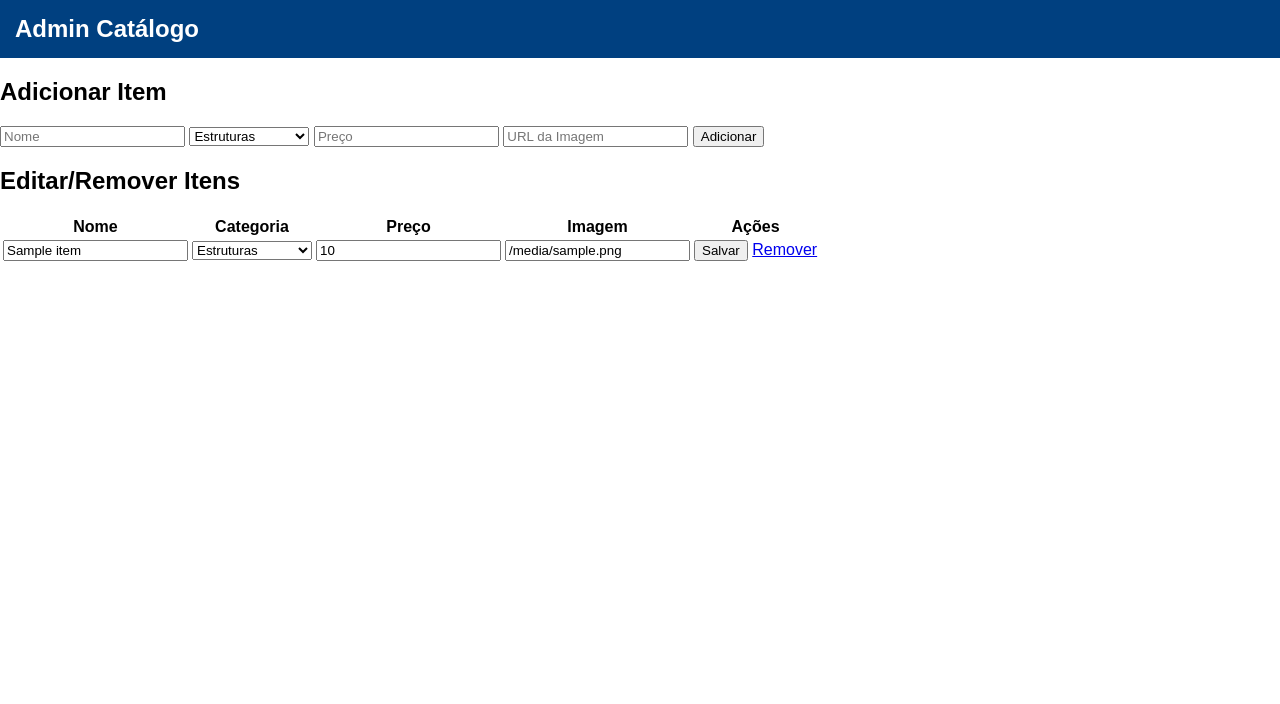
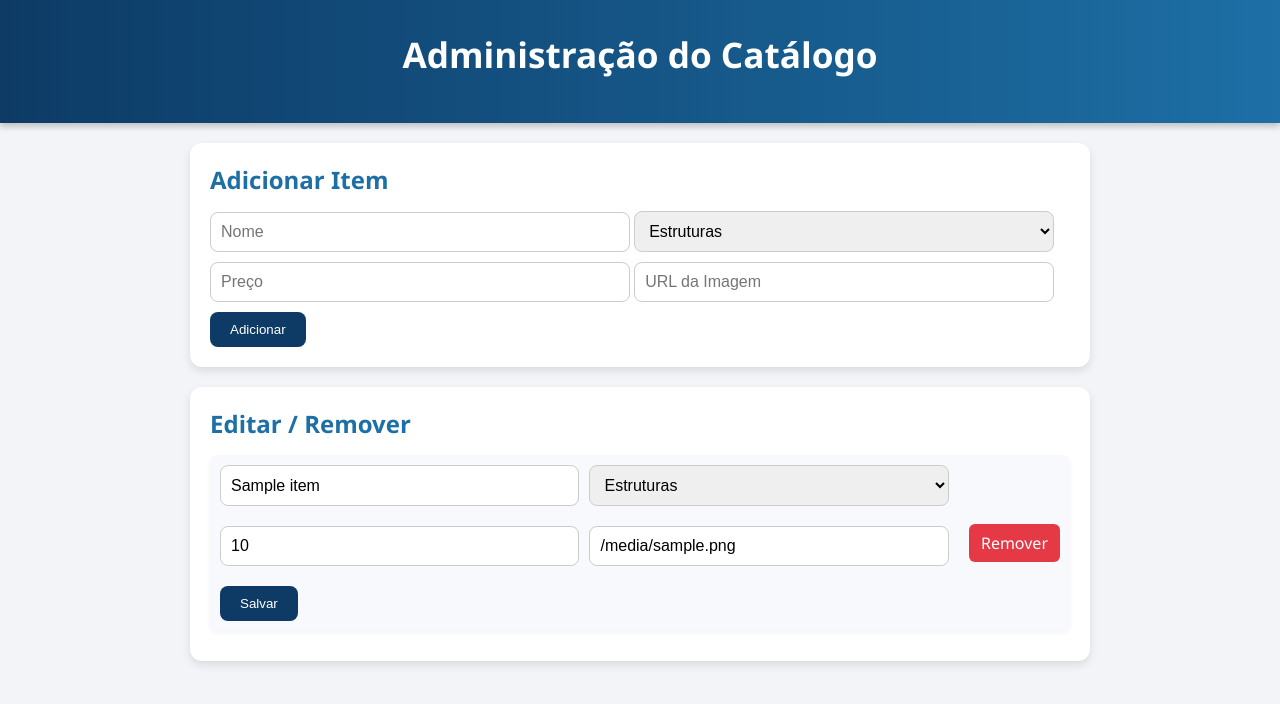
Before and after one commit to RicardoS2/Programa-o-salete, a Flask app: page /admin in a window 1280 px wide. Shown: the top 704 px of the page. Run offline with Flask 3, Linux system fonts and the light colour scheme; a database or web service that is not in the repository returns one stand-in record (values such as "Sample title"); data that the repository does not hold is empty.

Commit message:
auto slide on

```diff
--- a/app.py
+++ b/app.py
@@ -6,7 +6,7 @@ app = Flask(__name__)
 # URL do Firebase Realtime Database
 FIREBASE_DB_URL = "https://salete-d88c1-default-rtdb.firebaseio.com/"
 
-# Categorias fixas para engenharia civil
+# Categorias fixas
 CATEGORIES = [
     "Estruturas",
     "Materiais",
@@ -16,7 +16,7 @@ CATEGORIES = [
     "Segurança"
 ]
 
-# ----------------- Funções auxiliares -----------------
+# ----------------- Funções -----------------
 def get_items():
     response = requests.get(FIREBASE_DB_URL + "items.json")
     if response.status_code == 200 and response.json():
@@ -38,8 +38,8 @@ def index():
     items = get_items()
     filtro_categoria = request.args.get("categoria", "")
     filtro_nome = request.args.get("nome", "").lower()
+    filtered_items = []
 
-    filtered_items = []
     for key, item in items.items():
         if (filtro_categoria in item["category"] or not filtro_categoria) and \
            (filtro_nome in item["name"].lower() or not filtro_nome):
@@ -79,6 +79,3 @@ def admin_edit(item_id):
 def admin_delete(item_id):
     delete_item(item_id)
     return redirect(url_for("admin"))
-
-# ----------------- Remover app.run() para Vercel -----------------
-# Vercel chamará o app diretamente
--- a/static/style.css
+++ b/static/style.css
@@ -1,51 +1,181 @@
-body {
-  font-family: Arial, sans-serif;
+/* ===== Reset & Base ===== */
+* {
   margin: 0;
   padding: 0;
+  box-sizing: border-box;
+}
+body {
+  font-family: 'Segoe UI', Tahoma, Geneva, Verdana, sans-serif;
+  background: #f2f4f7;
+  color: #333;
+}
+a {
+  text-decoration: none;
+  color: inherit;
+}
+button {
+  cursor: pointer;
 }
 
-nav {
-  background-color: #004080;
+/* ===== Header ===== */
+header {
+  background: linear-gradient(90deg, #0d3b66, #1d6fa5);
   color: white;
-  padding: 15px;
-  display: flex;
-  justify-content: space-between;
-  align-items: center;
+  padding: 30px 20px;
+  text-align: center;
+  box-shadow: 0 4px 6px rgba(0, 0, 0, 0.2);
+}
+header h1 {
+  font-size: 2.2rem;
+  margin-bottom: 15px;
 }
 
-nav h1 {
-  margin: 0;
+/* ===== Filters ===== */
+.filters {
+  margin-top: 10px;
+  display: flex;
+  justify-content: center;
+  flex-wrap: wrap;
+  gap: 10px;
+}
+.filters input,
+.filters select {
+  padding: 10px 15px;
+  border-radius: 8px;
+  border: none;
+  outline: none;
+  font-size: 1rem;
+  box-shadow: 0 2px 4px rgba(0, 0, 0, 0.1);
+}
+.filters input:focus,
+.filters select:focus {
+  box-shadow: 0 0 0 3px rgba(29, 111, 165, 0.3);
 }
 
-.filters input,
-.filters select {
-  padding: 5px 10px;
-  margin-left: 10px;
-  border-radius: 5px;
-  border: none;
+/* ===== Carousel ===== */
+.carousel-container {
+  overflow: hidden;
+  margin: 30px auto;
+  width: 90%;
+}
+.carousel {
+  display: flex;
+  gap: 20px;
+  animation: scroll 25s linear infinite;
+}
+.carousel:hover {
+  animation-play-state: paused;
+}
+.carousel-item {
+  background: white;
+  border-radius: 12px;
+  padding: 15px;
+  min-width: 250px;
+  transition: transform 0.4s, box-shadow 0.3s;
+  box-shadow: 0 4px 6px rgba(0, 0, 0, 0.1);
+  text-align: center;
+}
+.carousel-item:hover {
+  transform: scale(1.2);
+  box-shadow: 0 8px 20px rgba(0, 0, 0, 0.25);
+}
+.carousel-item img {
+  width: 100%;
+  height: 150px;
+  object-fit: cover;
+  border-radius: 10px;
+  margin-bottom: 10px;
+}
+.carousel-item h3 {
+  font-size: 1.1rem;
+  margin-bottom: 5px;
+  color: #0d3b66;
+}
+.carousel-item p {
+  font-size: 0.95rem;
+  color: #555;
+  margin-bottom: 5px;
 }
 
-.carousel {
-  display: flex;
-  overflow-x: auto;
-  gap: 20px;
-  padding: 20px;
-  scroll-behavior: smooth;
+/* ===== Carousel Animation ===== */
+@keyframes scroll {
+  0% {
+    transform: translateX(0);
+  }
+  100% {
+    transform: translateX(-50%);
+  }
 }
 
-.carousel-item {
-  min-width: 250px;
+/* ===== Admin Page ===== */
+section {
+  max-width: 900px;
+  margin: 20px auto;
+  padding: 20px;
+  background: white;
+  border-radius: 12px;
+  box-shadow: 0 4px 8px rgba(0, 0, 0, 0.1);
+}
+h2 {
+  margin-bottom: 15px;
+  color: #1d6fa5;
+}
+form input,
+form select {
+  width: calc(50% - 10px);
+  margin-bottom: 10px;
+  padding: 10px;
+  border-radius: 8px;
   border: 1px solid #ccc;
-  border-radius: 10px;
-  padding: 10px;
-  transition: transform 0.3s;
+  font-size: 1rem;
+}
+form button {
+  background: #0d3b66;
+  color: white;
+  border: none;
+  padding: 10px 20px;
+  border-radius: 8px;
+  transition: 0.3s;
+}
+form button:hover {
+  background: #1d6fa5;
 }
 
-.carousel-item img {
-  width: 100%;
-  border-radius: 10px;
+.admin-item {
+  display: flex;
+  flex-wrap: wrap;
+  gap: 10px;
+  align-items: center;
+  margin-bottom: 10px;
+  padding: 10px;
+  background: #f7f9fc;
+  border-radius: 8px;
+  box-shadow: 0 2px 4px rgba(0, 0, 0, 0.05);
+}
+.admin-item form {
+  display: flex;
+  flex-wrap: wrap;
+  gap: 10px;
+  flex: 1;
+}
+.admin-item .delete {
+  color: white;
+  background: #e63946;
+  padding: 8px 12px;
+  border-radius: 6px;
+  transition: 0.3s;
+}
+.admin-item .delete:hover {
+  background: #d62828;
 }
 
-.carousel-item:hover {
-  transform: scale(1.2);
+/* ===== Responsividade ===== */
+@media (max-width: 768px) {
+  .carousel-item {
+    min-width: 200px;
+  }
+  form input,
+  form select {
+    width: 100%;
+  }
 }
--- a/templates/admin.html
+++ b/templates/admin.html
@@ -1,61 +1,48 @@
 <!DOCTYPE html>
-<html lang="en">
+<html lang="pt-BR">
 <head>
 <meta charset="UTF-8">
-    <title>Admin - Catálogo Engenharia Civil</title>
-    <link rel="stylesheet" href="{{ url_for('static', filename='style.css') }}">
+<title>Admin - Catálogo</title>
+<link rel="stylesheet" href="/static/style.css">
 </head>
 <body>
-    <nav>
-        <h1>Admin Catálogo</h1>
-    </nav>
+<header>
+    <h1>Administração do Catálogo</h1>
+</header>
 
 <section>
 <h2>Adicionar Item</h2>
-        <form action="{{ url_for('admin_add') }}" method="POST">
-            <input name="name" placeholder="Nome" required>
-            <select name="category">
+<form method="POST" action="/admin/add">
+    <input type="text" name="name" placeholder="Nome" required>
+    <select name="category" required>
         {% for cat in categories %}
-                    <option value="{{ cat }}">{{ cat }}</option>
+        <option value="{{cat}}">{{cat}}</option>
         {% endfor %}
     </select>
-            <input name="price" placeholder="Preço" required>
-            <input name="image" placeholder="URL da Imagem" required>
+    <input type="text" name="price" placeholder="Preço" required>
+    <input type="text" name="image" placeholder="URL da Imagem" required>
     <button type="submit">Adicionar</button>
 </form>
 </section>
 
 <section>
-        <h2>Editar/Remover Itens</h2>
-        <table>
-            <tr>
-                <th>Nome</th>
-                <th>Categoria</th>
-                <th>Preço</th>
-                <th>Imagem</th>
-                <th>Ações</th>
-            </tr>
+<h2>Editar / Remover</h2>
 {% for item_id, item in items.items() %}
-            <tr>
-                <form action="{{ url_for('admin_edit', item_id=item_id) }}" method="POST">
-                    <td><input name="name" value="{{ item.name }}" required></td>
-                    <td>
-                        <select name="category">
+<div class="admin-item">
+    <form method="POST" action="/admin/edit/{{item_id}}">
+        <input type="text" name="name" value="{{item.name}}" required>
+        <select name="category" required>
             {% for cat in categories %}
-                                <option value="{{ cat }}" {% if cat == item.category %}selected{% endif %}>{{ cat }}</option>
+            <option value="{{cat}}" {% if cat==item.category %}selected{% endif %}>{{cat}}</option>
             {% endfor %}
         </select>
-                    </td>
-                    <td><input name="price" value="{{ item.price }}" required></td>
-                    <td><input name="image" value="{{ item.image }}" required></td>
-                    <td>
+        <input type="text" name="price" value="{{item.price}}" required>
+        <input type="text" name="image" value="{{item.image}}" required>
         <button type="submit">Salvar</button>
-                        <a href="{{ url_for('admin_delete', item_id=item_id) }}">Remover</a>
-                    </td>
     </form>
-            </tr>
+    <a href="/admin/delete/{{item_id}}" class="delete">Remover</a>
+</div>
 {% endfor %}
-        </table>
 </section>
 </body>
 </html>
```
Also changed, not shown: static/script.js (added, +17 -0 lines), templates/index.html (+25 -18 lines). Lines whose indentation alone changed are shown as unchanged.
